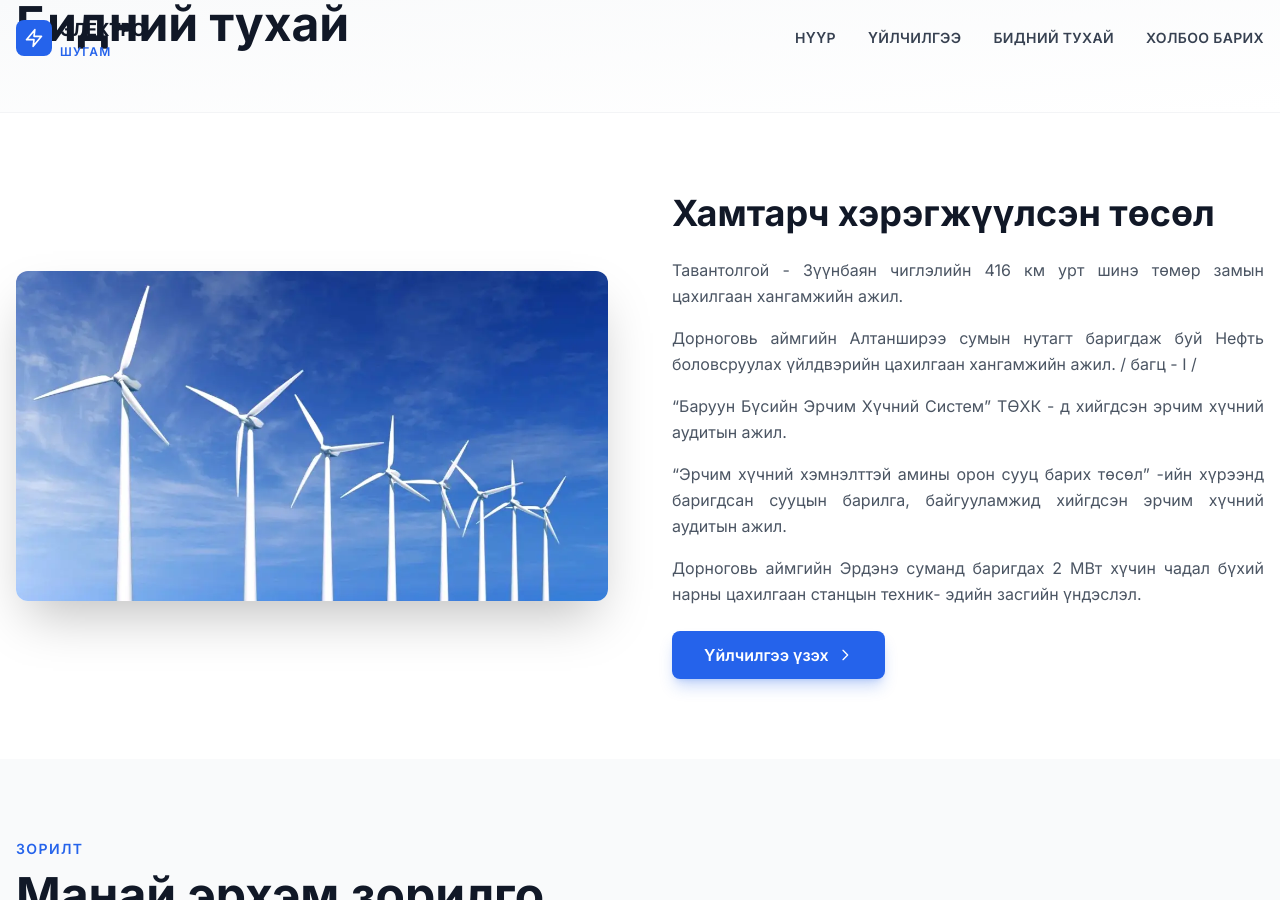
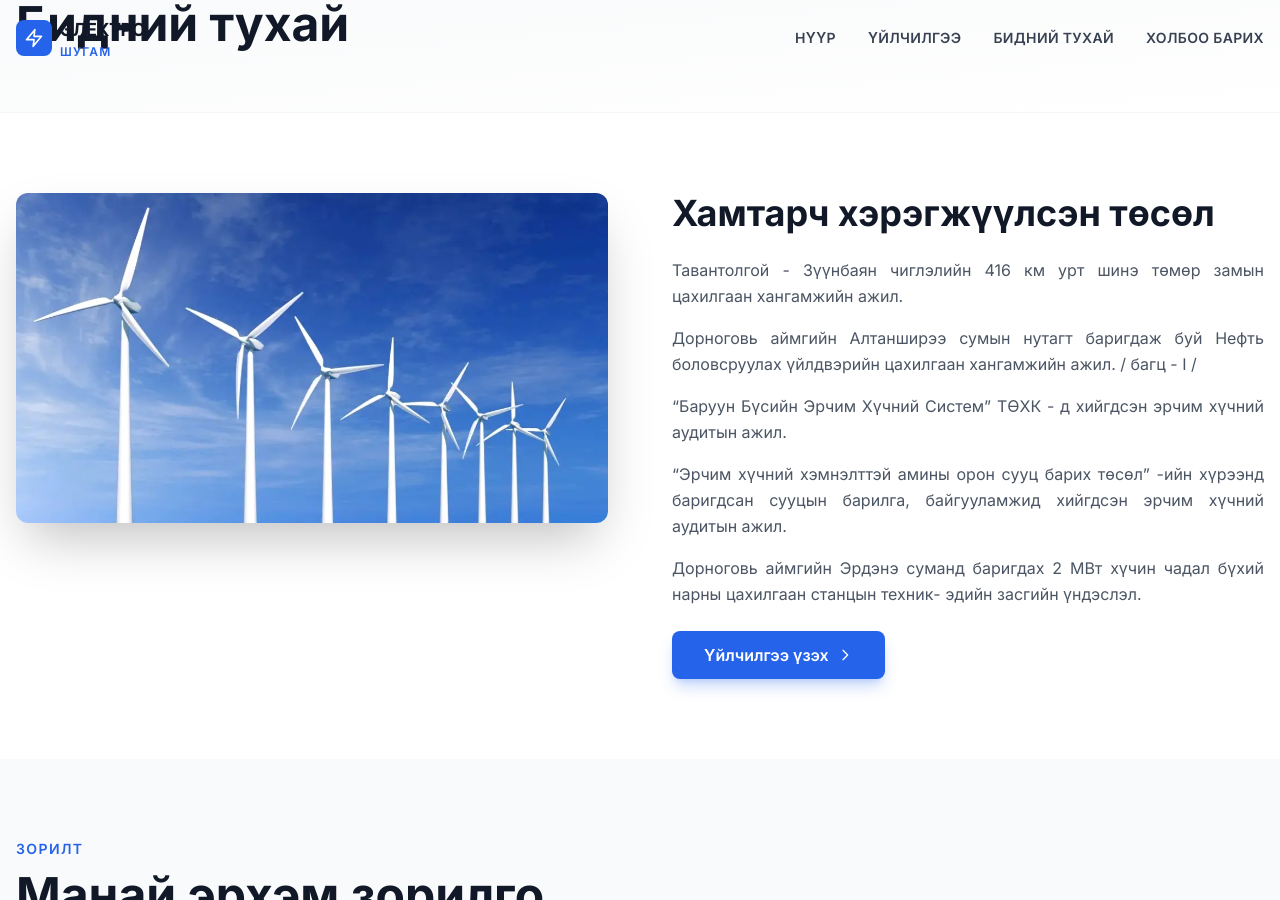
Before and after one commit to electroshugam/electroshugam_web_new, a Jekyll site: the page built from about.html, in a window 1280 px wide and 900 px high. Built offline with Jekyll 4.4.1, drawn with Linux system fonts in a browser that asks for light colours; nearby versions of some CDN libraries.

Commit message:
fig update

```diff
--- a/about.html
+++ b/about.html
@@ -19,7 +19,7 @@ body_class: ""
 <!-- Block: ImageText - Company History -->
 <section class="py-20 bg-white">
   <div class="container mx-auto px-4">
-    <div class="grid md:grid-cols-2 gap-12 lg:gap-16 items-center">
+    <div class="grid md:grid-cols-2 gap-12 lg:gap-16 items-start">
       <div class="relative">
         <div class="absolute -inset-4 bg-blue-100/50 rounded-2xl -z-10 transform rotate-2"></div>
         <div class="relative rounded-xl overflow-hidden shadow-2xl">
```
